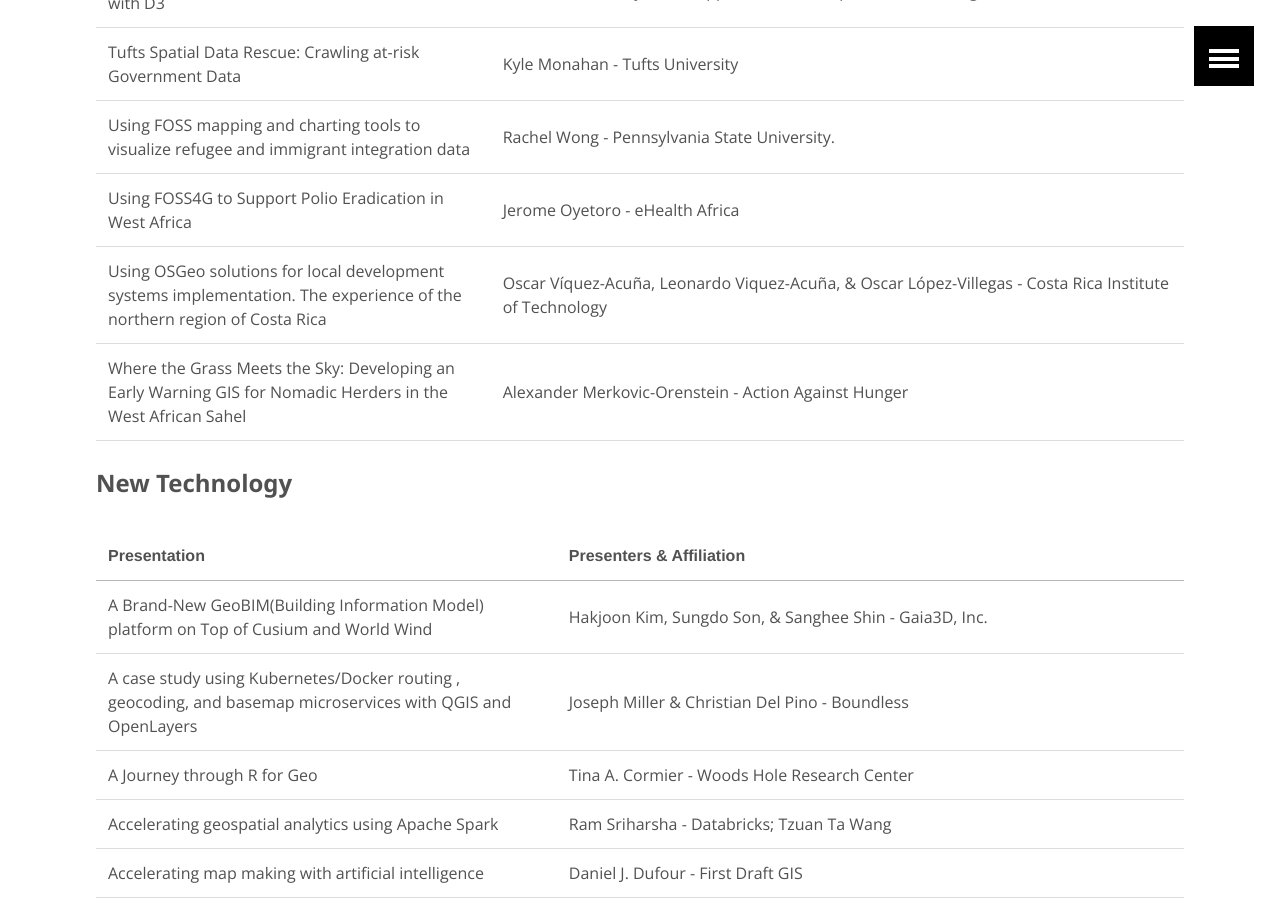
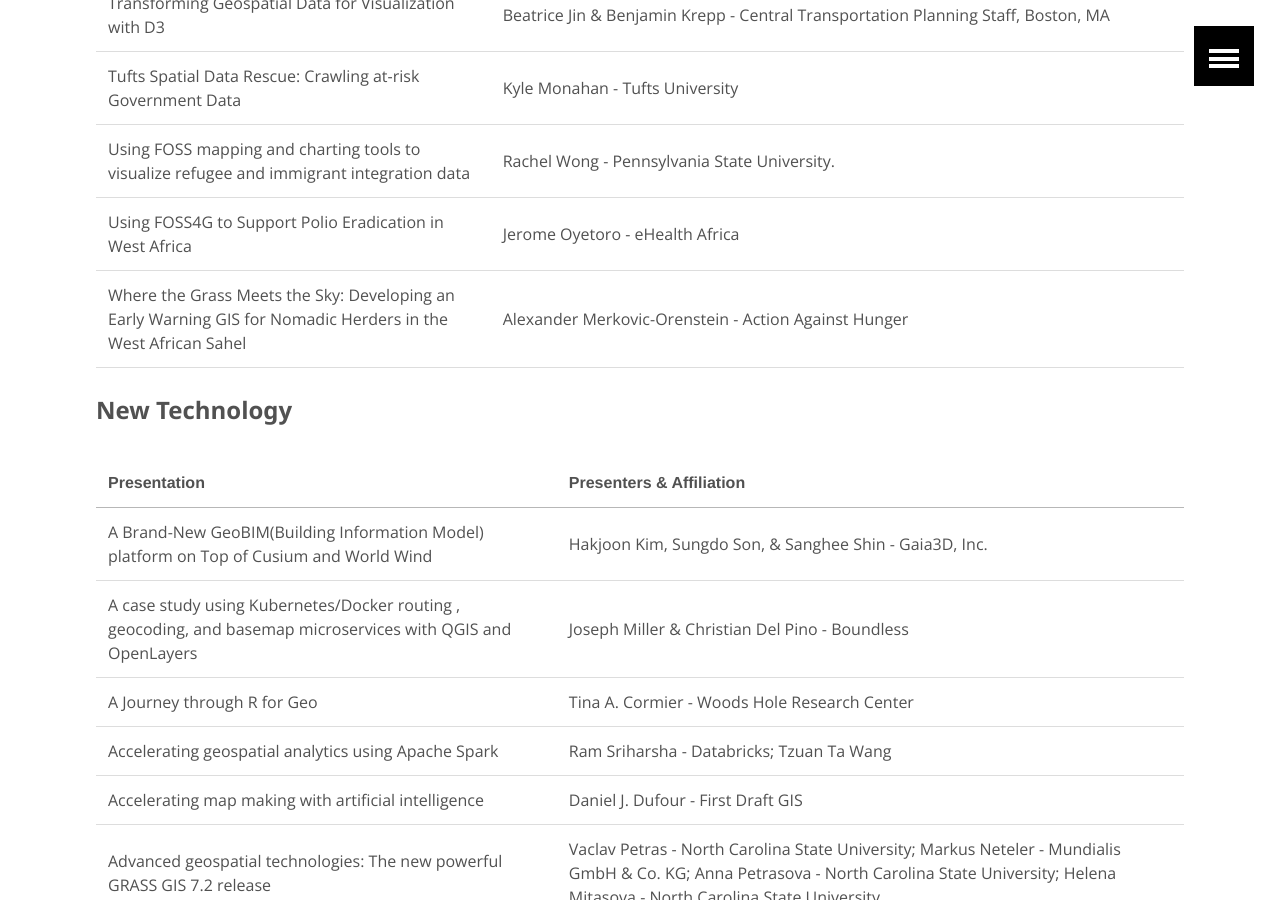
Before and after one commit to AvidGeo/foss4g2017-dev, a Jekyll site: the page built from accepted-presentations/index.html, in a window 1280 px wide and 900 px high, scrolled down 10544 px. Built offline with Jekyll 4.4.1, drawn with Linux system fonts in a browser that asks for light colours; some of the changed text lies outside the part shown.

Commit message:
add new presentation and remove those who cannot come

```diff
--- a/accepted-presentations/index.html
+++ b/accepted-presentations/index.html
@@ -175,7 +175,6 @@
     <tr><td>Tufts Spatial Data Rescue: Crawling at-risk Government Data</td><td>Kyle Monahan - Tufts University</td></tr>
     <tr><td>Using FOSS mapping and charting tools to visualize refugee and immigrant integration data</td><td>Rachel Wong - Pennsylvania State University.</td></tr>
     <tr><td>Using FOSS4G to Support Polio Eradication in West Africa</td><td>Jerome Oyetoro - eHealth Africa</td></tr>
-    <tr><td>Using OSGeo solutions for local development systems implementation. The experience of the northern region of Costa Rica</td><td>Oscar Víquez-Acuña, Leonardo Viquez-Acuña, &amp; Oscar López-Villegas - Costa Rica Institute of Technology</td></tr>
     <tr><td>Where the Grass Meets the Sky: Developing an Early Warning GIS for Nomadic Herders in the West African Sahel</td><td>Alexander Merkovic-Orenstein - Action Against Hunger</td></tr>
 </table>
 
```
Also changed, not shown: other parts of accepted-presentations/index.html (+2 -2 lines).
